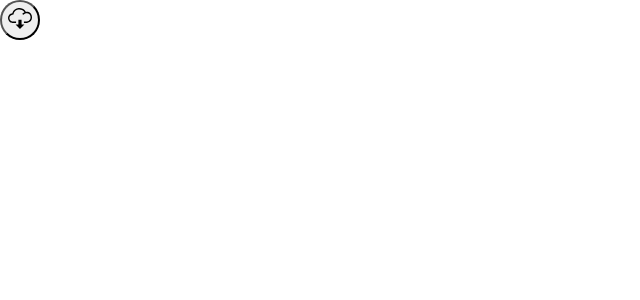
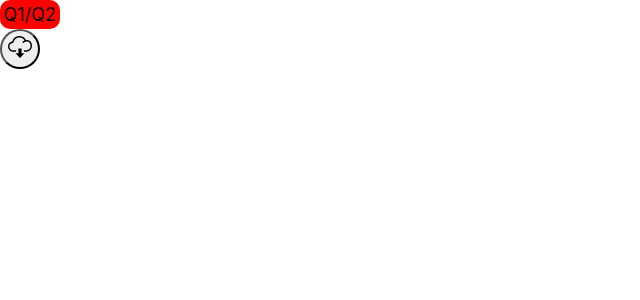
Before and after one commit to Die-Gebildeten/teacherlibrary, a React (Create React App) app: page / in a window 1280 px wide. Shown: the top 300 px of the page, without its empty margins (0-640 px from the left). Built offline with nearby package versions, Linux system fonts and the light colour scheme.

Commit message:
Add label, design not finalised

```diff
--- a/src/App.js
+++ b/src/App.js
@@ -1,11 +1,15 @@
 import logo from './logo.svg';
 import './App.css';
 import DownloadButton from './components/DownloadButton';
+import CardLabel from './components/CardLabel';
 
 
 function App() {
   return (
+    <div>
+    <CardLabel>Q1/Q2</CardLabel>
   <DownloadButton />
+  </div>
   );
 }
 
--- /dev/null
+++ b/src/components/CardLabel.js
@@ -0,0 +1,15 @@
+import React from "react";
+import emotion from "@emotion/styled";
+import styled from "@emotion/styled";
+
+const CardLabel = styled.div`
+  border-radius: 10px;
+  background-color: red;
+  text-align: center;
+  width: 60px;
+  height: 25px;
+  font-size: 18px;
+  padding-top: 3.5px;
+`;
+
+export default CardLabel;
```
